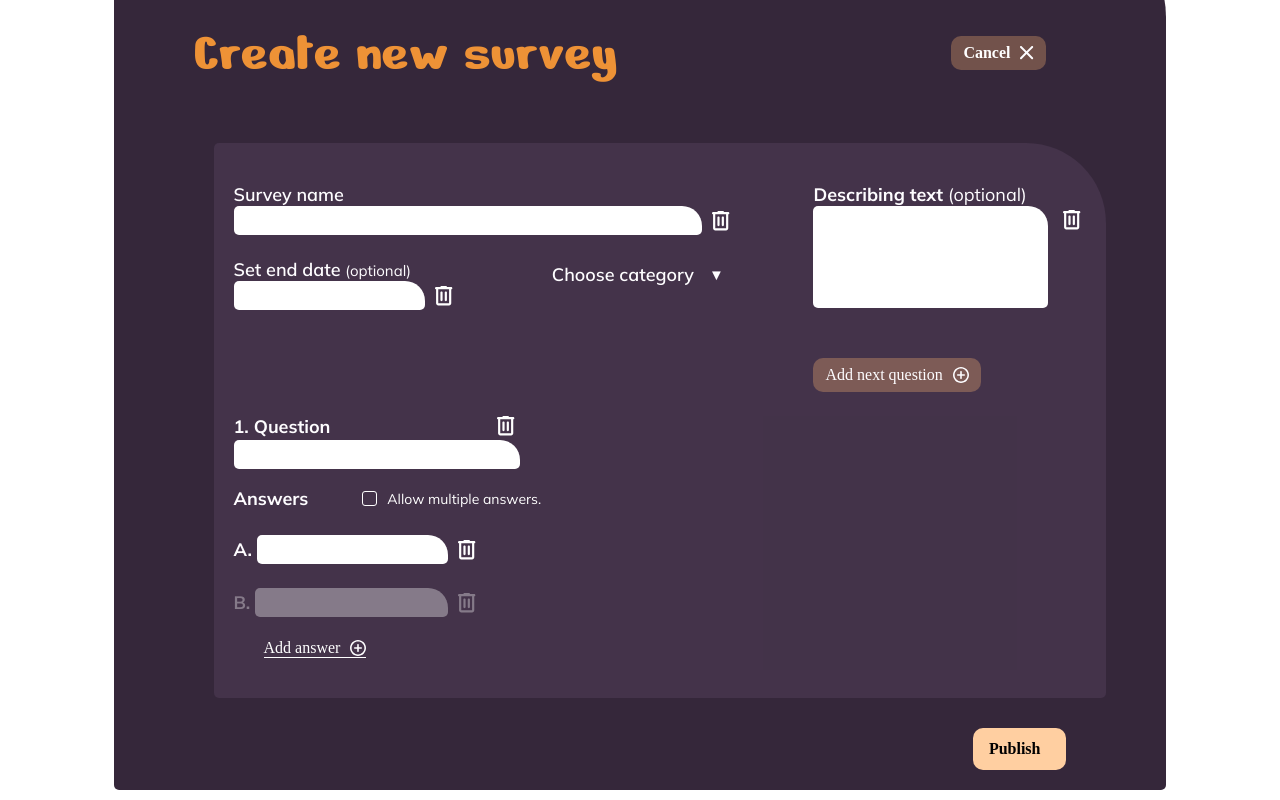
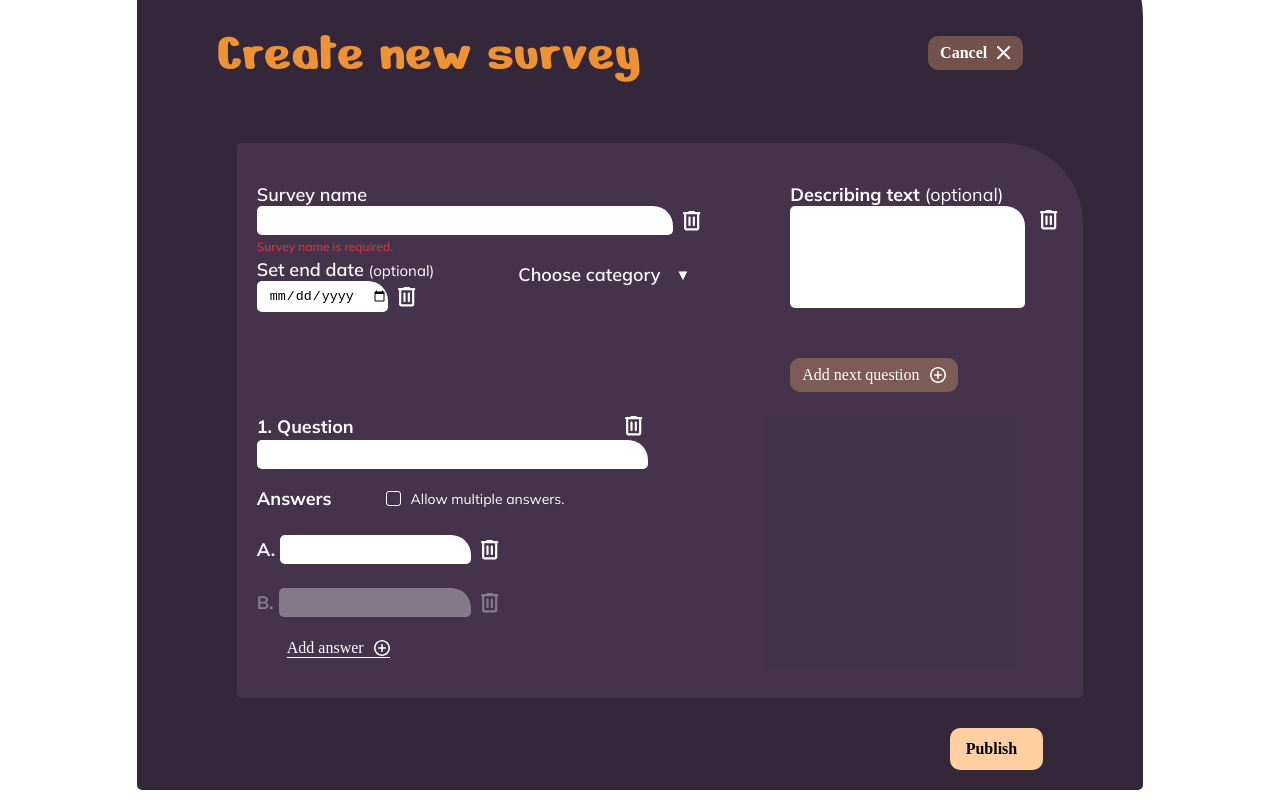
Before and after one commit to hld2705/PollApp, an Angular app: page /new-survey in a window 1280 px wide. Both pictures are taken after a click on the element "Publish". Shown: the part 93-893 px from the top of the page. Built offline with nearby package versions, Linux system fonts and the light colour scheme; a web font is replaced by a local one.

Commit message:
Added the first validation, connected and made the first entry into supabase, other inputfields and validators need work, aswell as flow optimization

```diff
--- a/package.json
+++ b/package.json
@@ -20,6 +20,7 @@
     "@angular/platform-server": "^21.2.0",
     "@angular/router": "^21.2.0",
     "@angular/ssr": "^21.2.23",
+    "@supabase/supabase-js": "^2.118.0",
     "express": "^5.1.0",
     "rxjs": "~7.8.0",
     "tslib": "^2.3.0"
--- a/src/app/shared/components/createnewsurvey/createnewsurvey.html
+++ b/src/app/shared/components/createnewsurvey/createnewsurvey.html
@@ -23,6 +23,17 @@
                             </div>
                             <div class="surveynameform__input">
                                 <input formControlName="survey_name">
+                                @if (submitted && survey.controls.survey_name.invalid) {
+                                <p class="validation-error">
+                                    @if (survey.controls.survey_name.hasError('required')) {
+                                    Survey name is required.
+                                    } @else if (survey.controls.survey_name.hasError('minlength')) {
+                                    Minimum 3 characters required.
+                                    } @else if (survey.controls.survey_name.hasError('whitespace')) {
+                                    Please enter a name, not only spaces.
+                                    }
+                                </p>
+                                }
                                 <div class="delete-icon">
                                     <img src="/assets/delete.svg">
                                 </div>
@@ -33,7 +44,7 @@
                                 <div class="surveyenddate__text--date">
                                     <p>Set end date <span>(optional)</span></p>
                                     <div class="surveyenddate__input">
-                                        <input formControlName="end_date">
+                                        <input formControlName="end_date" type="date">
                                         <div class="delete-icon">
                                             <img src="/assets/delete.svg">
                                         </div>
@@ -82,7 +93,7 @@
                 <app-questions [surveyForm]="survey"></app-questions>
             </div>
         </form>
-        <div class="publishbutton">
+        <div class="publishbutton" (click)="publishSurvey()">
             <p>Publish</p>
             <img src="/assets/check.svg">
         </div>
--- a/src/app/shared/components/createnewsurvey/createnewsurvey.scss
+++ b/src/app/shared/components/createnewsurvey/createnewsurvey.scss
@@ -108,6 +108,7 @@
     @include mx.flex-center($align: flex-start, $flex-direction: column, $justify: center);
     width: 100%;
     margin-bottom: 10px;
+    position: relative;
 
     &__text {
         @include mx.flex-center($align: center, $flex-direction: column, $justify: center);
@@ -170,7 +171,7 @@
             @include mx.mullish($size: 14px, $weight: 400, $color: #FFB770);
         }
 
-        &--choosencategory{
+        &--choosencategory {
             @include mx.mullish($size: 14px, $weight: 400, $color: #FFB770);
             margin: 0px;
         }
@@ -205,11 +206,12 @@
     }
 
     &__input {
-        @include mx.flex-center($align: center, $flex-direction: row, $justify: center);
+        @include mx.flex-center($align: center, $flex-direction: row, $justify: flex-start);
         gap: 5px;
 
         input {
             @include mx.inputfield();
+            cursor: pointer;
         }
 
         .delete-icon {
@@ -329,3 +331,11 @@
         }
     }
 }
+
+.validation-error {
+    @include mx.mullish($size: 12px, $weight: 400, $color: #e53935);
+    margin: 0px;
+    position: absolute;
+    top: 56px;
+
+}
--- a/src/app/shared/components/createnewsurvey/createnewsurvey.ts
+++ b/src/app/shared/components/createnewsurvey/createnewsurvey.ts
@@ -1,9 +1,9 @@
 import { Component } from '@angular/core';
 import { RouterLink } from '@angular/router';
 import { Questions } from './questions/questions';
-//import { QuestionInterface } from '../../interfaces/interfaces';
 import { FormsModule, ReactiveFormsModule } from '@angular/forms';
-import { createSurveyForm,createQuestionForm } from '../../forms/forms';
+import { createSurveyForm, createQuestionForm } from '../../forms/forms';
+import { pushToSupabase } from '../../services/survey.service';
 
 @Component({
   selector: 'app-createnewsurvey',
@@ -12,6 +12,8 @@ import { createSurveyForm,createQuestionForm } from '../../forms/forms';
   styleUrl: './createnewsurvey.scss',
 })
 export class Createnewsurvey {
+
+  submitted = false;
 
   survey = createSurveyForm();
 
@@ -24,16 +26,6 @@ export class Createnewsurvey {
     'Lifestyle & Preferences',
     'Technology & Innovation'
   ];
-/*
-  questions: QuestionInterface[] = [
-    {
-      questionNumber: 1,
-      text: '',
-      multipleAnswers: false,
-      answerNumber: 0,
-      answers: ['', '']
-    }
-  ];*/
 
   addQuestion() {
     this.survey.controls.questions.push(createQuestionForm());
@@ -52,6 +44,16 @@ export class Createnewsurvey {
     this.menuOpen = !this.menuOpen;
   }
 
+  publishSurvey() {
+    const surveyData = this.survey.getRawValue();
+    this.submitted = true;
+    this.survey.markAllAsTouched();
 
+    if (this.survey.invalid) {
+      return
+    } else {
+      pushToSupabase(surveyData)
+    }
+  }
 
 }
--- a/src/app/shared/components/createnewsurvey/questions/questions.scss
+++ b/src/app/shared/components/createnewsurvey/questions/questions.scss
@@ -121,7 +121,7 @@
 }
 
 .questions-list {
-    width: 70%;
+    width: 100%;
 }
 
 .questions-list__items {
--- a/src/app/shared/forms/forms.ts
+++ b/src/app/shared/forms/forms.ts
@@ -1,6 +1,8 @@
-import {FormArray,FormControl,FormGroup,Validators,
-} from '@angular/forms';
+import { FormArray, FormControl, FormGroup, Validators, AbstractControl } from '@angular/forms';
 
+/**
+ * Form for validating questions
+ */
 export function createQuestionForm() {
   return new FormGroup({
     question: new FormControl('', {
@@ -15,18 +17,24 @@ export function createQuestionForm() {
   });
 }
 
+/**
+ * Form for validating answers
+ */
 export function createAnswerForm() {
   return new FormControl('', {
     nonNullable: true,
-    validators: [Validators.required, Validators.minLength(1)],
+    validators: [Validators.minLength(1), noWhiteSpaceValidator, Validators.pattern(/.*\p{L}.*/u)],
   });
 }
 
+/**
+ * Form for validating survey
+ */
 export function createSurveyForm() {
   return new FormGroup({
     survey_name: new FormControl('', {
       nonNullable: true,
-      validators: [Validators.required, Validators.minLength(3)],
+      validators: [Validators.required, Validators.minLength(3), noWhiteSpaceValidator, Validators.pattern(/.*\p{L}.*/u)],
     }),
     description: new FormControl('', { nonNullable: true }),
     category: new FormControl('', { nonNullable: true }),
@@ -34,3 +42,10 @@ export function createSurveyForm() {
     questions: new FormArray([createQuestionForm()]),
   });
 }
+
+/**
+ * Custom validator for whitespaces
+ */
+export function noWhiteSpaceValidator(control: AbstractControl) {
+  return control.value?.trim() ? null : { whitespace: true };
+}
--- a/src/app/shared/services/supabase.ts
+++ b/src/app/shared/services/supabase.ts
@@ -0,0 +1,4 @@
+import { createClient } from '@supabase/supabase-js'
+
+
+export const supabase = createClient('https://jzdhmrixmehkpyengyad.supabase.co', 'sb_publishable_eCFNAg95wXA9hHvjgFE6qg_5C_mmlTE')
--- /dev/null
+++ b/src/app/shared/services/survey.service.ts
@@ -0,0 +1,12 @@
+import { supabase } from "./supabase";
+
+export async function pushToSupabase(surveyData: any) {
+    console.count('pushToSupabase pozvan');
+    const { data, error } = await supabase
+        .from('Surveys')
+        .insert([
+            { description: surveyData.description, title: surveyData.survey_name, end_date: surveyData.end_date }
+        ]).select()
+    console.log('Supabase data:', data);
+    console.log('Supabase error:', error);
+}
```
Also changed, not shown: 1 other file (tests, documents, lock files or other folders).
